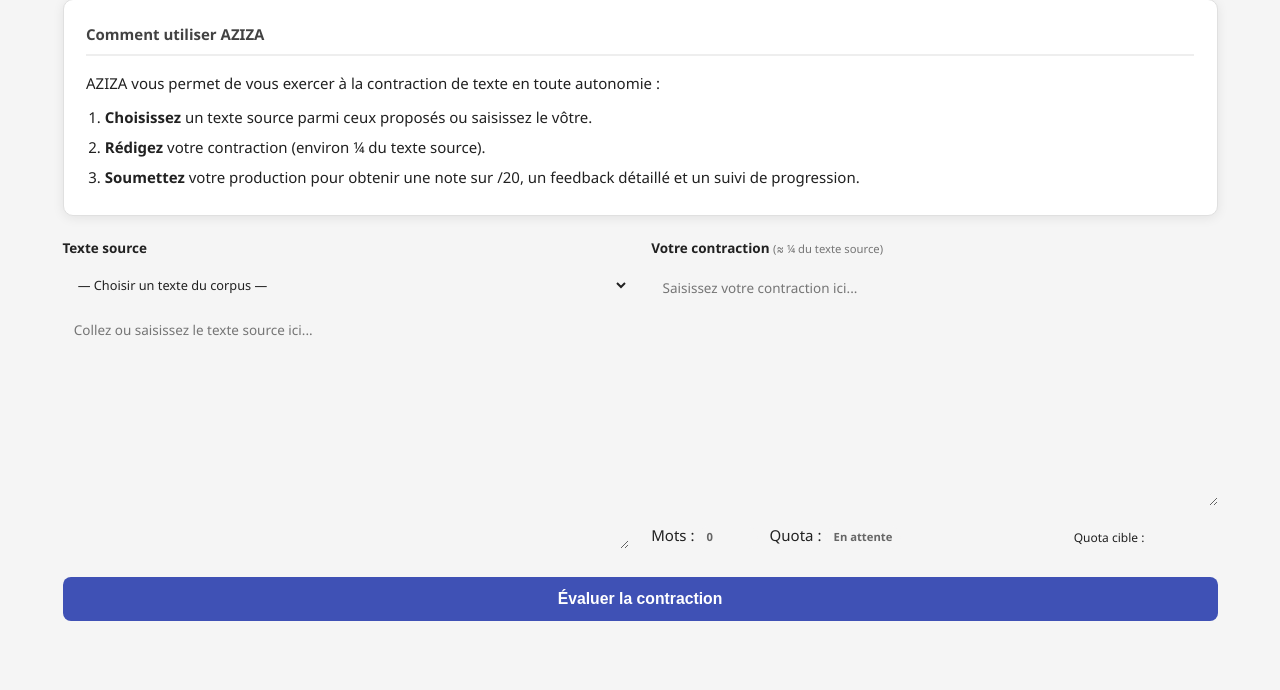
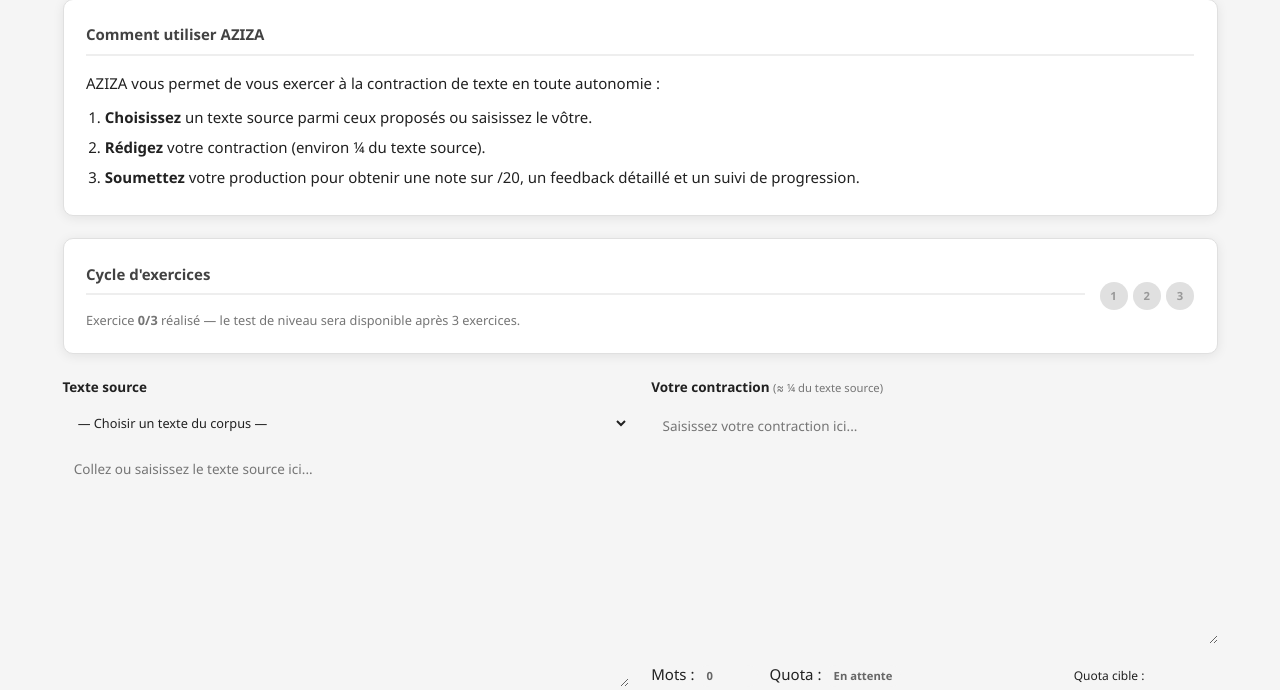
Before and after one commit to Shado-Jony/AZIZA_contraction_de_texte, a Flask app: page /soumission in a window 1280 px wide. Shown: the part 182-872 px from the top of the page. Run offline with Flask 3, Linux system fonts and the light colour scheme.

Commit message:
fix: fallback score_fond_calibre manquant + ajout état du cycle sur page évaluation

```diff
--- a/demo/templates/resultats.html
+++ b/demo/templates/resultats.html
@@ -45,7 +45,7 @@
     <div class="card">
       <h2>Fond <span style="font-weight:400;font-size:.85rem;color:var(--gray-500);">/3</span></h2>
       <div class="sub-score"><span>Score brut</span><span class="sub-val">{{ "%.2f"|format(r.score_fond_brut) }} / 3</span></div>
-      <div class="sub-score"><span>Score calibré</span><span class="sub-val">{{ "%.2f"|format(r.score_fond_calibre) }} / 3</span></div>
+      <div class="sub-score"><span>Score calibré</span><span class="sub-val">{{ "%.2f"|format(r.get('score_fond_calibre', r.score_fond_brut)) }} / 3</span></div>
       <div class="sub-score"><span>Similitude sémantique</span><span class="sub-val">{{ "%.0f"|format(r.score_semantique * 100) }}%</span></div>
       {% if r.contresens_detecte %}<div class="sub-score" style="color:#D32F2F;"><span>⚠ Contresens détecté</span></div>{% endif %}
       {% if r.subjectivite_detectee %}<div class="sub-score" style="color:#E65100;"><span>⚠ Subjectivité détectée</span></div>{% endif %}
--- a/demo/templates/soumission.html
+++ b/demo/templates/soumission.html
@@ -39,6 +39,30 @@
       <li><strong>Soumettez</strong> votre production pour obtenir une note sur /20, un feedback détaillé et un suivi de progression.</li>
     </ol>
   </section>
+
+  {% if profil %}
+  <section class="card" style="margin-bottom:1.5rem;{% if cycle_complet %}border-color:#2E7D32;background:#F1F8E9;{% endif %}">
+    <div style="display:flex;align-items:center;gap:1rem;flex-wrap:wrap;">
+      <div style="flex:1;">
+        <h2 style="font-size:1rem;">Cycle d'exercices</h2>
+        <p style="margin-top:.25rem;font-size:.85rem;color:var(--gray-500);">
+          {% if cycle_complet %}
+            <strong style="color:#2E7D32;">✓ 3/3 exercices complétés</strong>
+            — Vous pouvez passer le <strong>test de niveau</strong> ci-dessous.
+          {% else %}
+            Exercice <strong>{{ exercices_cycle }}/{{ cycle_max }}</strong> réalisé{{ 's' if exercices_cycle > 1 else '' }}
+            — le test de niveau sera disponible après {{ cycle_max }} exercices.
+          {% endif %}
+        </p>
+      </div>
+      <div style="display:flex;gap:.35rem;">
+        {% for i in range(cycle_max) %}
+        <span style="display:inline-block;width:28px;height:28px;border-radius:50%;text-align:center;line-height:28px;font-size:.75rem;font-weight:700;{{ 'background:#2E7D32;color:#fff;' if i < exercices_cycle else 'background:#E0E0E0;color:#999;' }}">{{ i + 1 }}</span>
+        {% endfor %}
+      </div>
+    </div>
+  </section>
+  {% endif %}
 
   <style>
     .inline-form { display: inline; }
```
